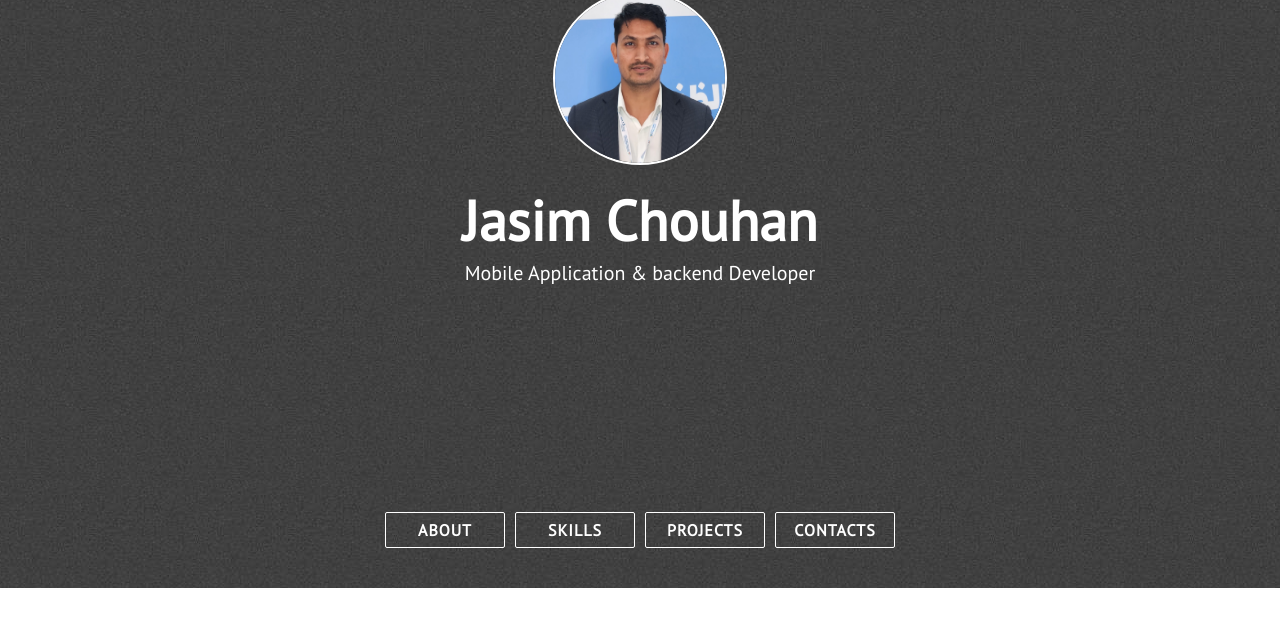
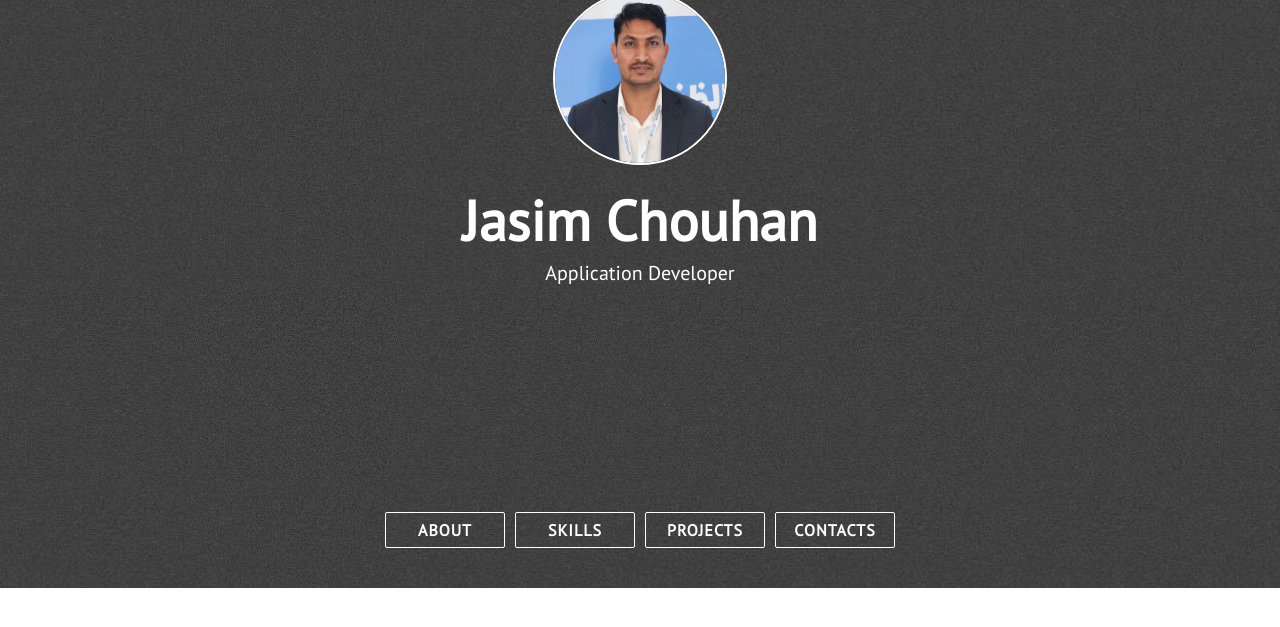
Before and after one commit to jasim92/jasim92, a Jekyll site: the page built from index.html, in a window 1280 px wide and 900 px high, scrolled down 312 px. Shown: the top 627 px of the window. Built offline with Jekyll 4.4.1, drawn with Linux system fonts in a browser that asks for light colours; nearby versions of some CDN libraries.

Commit message:
Update _config.yml
designation change

```diff
--- a/_config.yml
+++ b/_config.yml
@@ -1,5 +1,5 @@
 title: Jasim Chouhan
-description: Mobile Application & backend Developer
+description: Application Developer
 site_title: '@jasim - Jasim Chouhan'
 
 # Build settings
```
